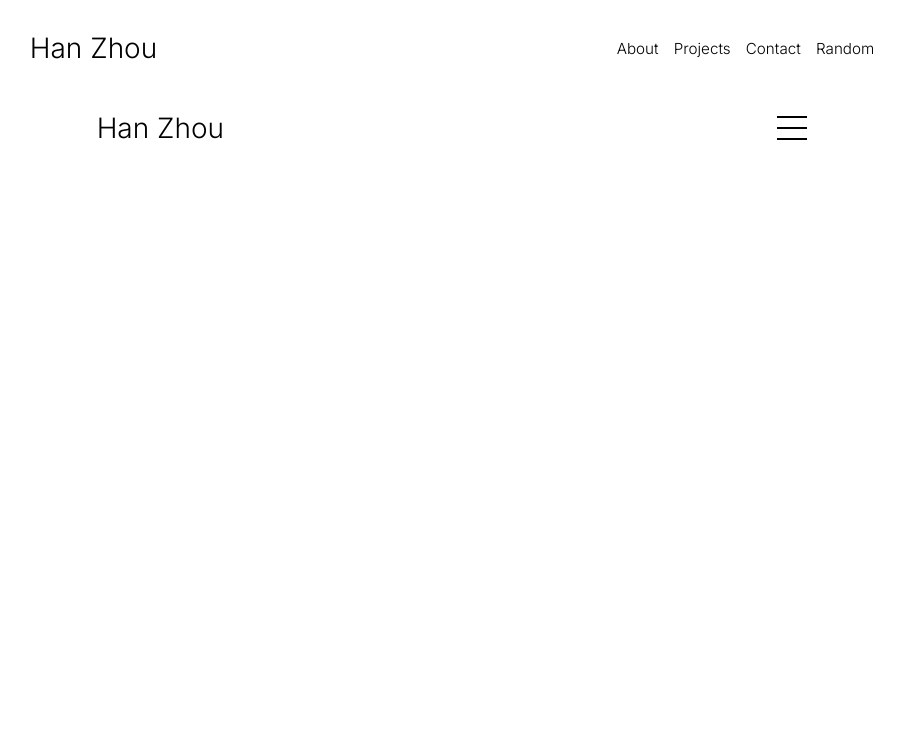
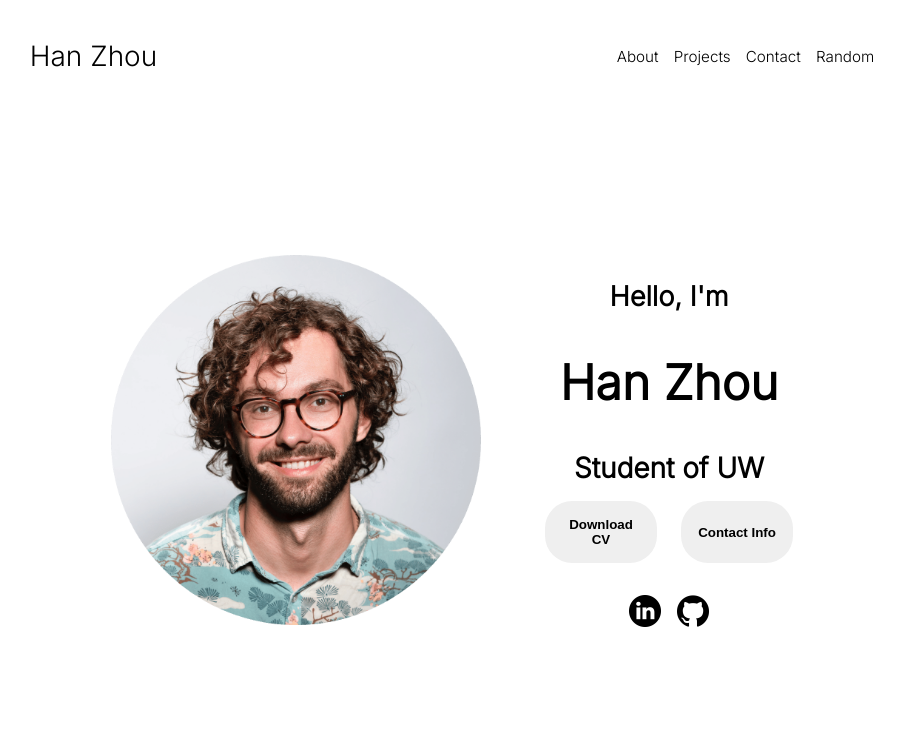
Before and after one commit to Han-Zhou/website, a plain HTML site: page index.html in a window 1280 px wide. Shown: the whole page, without its empty margins (188-1092 px from the left). Drawn offline with Linux system fonts and the light colour scheme.

Commit message:
Completed front page

```diff
--- a/index.html
+++ b/index.html
@@ -21,10 +21,10 @@
     <div id="front-name">Han Zhou</div>
     <div>
       <ul class="nav-links">
-        <li><a href="#Journey">About</a></li>
-        <li><a href="#Projects">Projects</a></li>
-        <li><a href="#Contact">Contact</a></li>
-        <li><a href="#Random">Random</a></li>
+        <li><a href="#journey">About</a></li>
+        <li><a href="#projects">Projects</a></li>
+        <li><a href="#contact">Contact</a></li>
+        <li><a href="#random">Random</a></li>
       </ul>
     </div>
   </nav>
@@ -38,16 +38,56 @@
         <span></span>
       </div>
       <div class="menu-links">
-        <li><a href="#Journey" onclick="toggleMenu()">About</a></li>
-        <li><a href="#Projects" onclick="toggleMenu()">Projects</a></li>
-        <li><a href="#Contact" onclick="toggleMenu()">Contact</a></li>
-        <li><a href="#Random" onclick="toggleMenu()">Random</a></li>
+        <li><a href="#journey" onclick="toggleMenu()">About</a></li>
+        <li><a href="#projects" onclick="toggleMenu()">Projects</a></li>
+        <li><a href="#contact" onclick="toggleMenu()">Contact</a></li>
+        <li><a href="#random" onclick="toggleMenu()">Random</a></li>
 
       </div>
     </div>
 
   </nav>
 
+
+
+  <section id="profile">
+    <div class="section_pic-container">
+      <img src="./assets/profile-pic.png" alt="Han Zhou profile picture">
+    </div>
+    <div class="section_text">
+      <p class="section_text_p1">Hello, I'm</p>
+      <h1 class="title">Han Zhou</h1>
+      <p class="section_text_p2">Student of UW</p>
+
+      <div class="btn-container">
+        <button class="btn btn-color-2"
+        onclick="window.open('./assets/resume-example.pdf')">
+          Download CV
+        </button>
+        <button class="btn btn-color-1" onclick="location.href='#contact'">
+          Contact Info
+        </button>
+
+      </div>
+
+      <div id="socials-container">
+        <img src="./assets/linkedin.png" alt="My LinkedIn profile"
+        class="icon" onclick="location.href='https://linkedin.com'">
+        <img src="./assets/github.png" alt="My GitHub profile"
+        class="icon" onclick="location.href='https://github.com'">
+      </div>
+    </div>
+  </section>
+
+
+
+
+
+
+
+
+
+
 </body>
 
 </html>
--- a/style.css
+++ b/style.css
@@ -1,20 +1,20 @@
-
 @import url('https://fonts.googleapis.com/css2?family=Inter:wght@300&family=Open+Sans:wght@300&family=Roboto:wght@100&display=swap');
 
-body{
+body {
     font-family: 'Inter', sans-serif;
-    /*background-color: ;
-    color:*/
+    background-color: white;
+
 }
 
-html{
+html {
     scroll-behavior: smooth;
 }
 
 
 
 /* Transition */
-a, .btn{
+a,
+.btn {
     transition: all 300m s ease;
 }
 
@@ -22,39 +22,41 @@ a, .btn{
 
 /* navigation links */
 
-#navigation-desktop, .nav-links{
+nav,
+.nav-links {
     display: flex;
 }
 
 
-#navigation-desktop{
+nav {
     justify-content: space-around;
     align-items: center;
-    height: 10vh;
+    height: 12vh;
 }
 
-.nav-links{
+.nav-links {
     gap: 1em;
     list-style: none;
     font-size: 0.95em;
 }
 
-a{
+a {
     color: black;
     text-decoration: none;
 }
 
-a:hover{
-    color:azure;
+a:hover {
+    color: azure;
     text-decoration: underline;
     text-underline-offset: 0.5rem;
 }
 
-#front-name{
+#front-name {
     font-size: 1.75em;
 }
-#front-name:hover{
-    cursor:default;
+
+#front-name:hover {
+    cursor: default;
 }
 
 
@@ -64,20 +66,17 @@ a:hover{
 
 /* Hamburger Menu */
 
-#navigation-mobile{
-    display: flex;
-    justify-content: space-around;
-    align-items: center;
-    height: 10vh;
+#navigation-mobile {
+    display: none;
 
 }
 
-.hamburger-menu{
+.hamburger-menu {
     position: relative;
     display: inline-block;
 }
 
-.hamburger-icon{
+.hamburger-icon {
     display: flex;
     flex-direction: column;
     justify-content: space-between;
@@ -86,14 +85,14 @@ a:hover{
     cursor: pointer;
 }
 
-.hamburger-icon span{
+.hamburger-icon span {
     width: 100%;
     height: 2px;
     background-color: black;
     transition: all 0.3 ease-in-out;
 }
 
-.menu-links{
+.menu-links {
     position: absolute;
     top: 100%;
     right: 0;
@@ -114,36 +113,150 @@ a:hover{
     transition: all 0.3 ease-in-out;
 }
 
-.menu-links li{
+.menu-links li {
     list-style: none;
 }
 
-.menu-links.open{
+.menu-links.open {
     max-height: 300px;
 }
 
-.hamburger-icon.open span:first-child{
+.hamburger-icon.open span:first-child {
     transform: rotate(45deg) translate(10px, 5px);
 }
 
-.hamburger-icon.open span:nth-child(2){
+.hamburger-icon.open span:nth-child(2) {
     opacity: 0;
 }
 
-.hamburger-icon.open span:last-child{
+.hamburger-icon.open span:last-child {
     transform: rotate(-45deg) translate(10px, -5px);
 }
 
-.hamburger-icon span:first-child{
+.hamburger-icon span:first-child {
     transform: none;
 }
-.hamburger-icon span:nth-child(2){
-    transform: none;
+
+.hamburger-icon span:first-child {
+    opacity: 1;
 }
-.hamburger-icon span:last-child{
+
+.hamburger-icon span:first-child {
     transform: none;
 }
 
 
 
+
+
+
 /* SECTIONS */
+
+section {
+    padding-top: 4vh;
+    height: 96vh;
+    margin: 0 5rem;
+    box-sizing: border-box;
+    min-height: fit-content;
+}
+
+.section-container {
+    display: flex;
+}
+
+
+
+
+
+/* SECTION: PROFILE */
+
+#profile {
+    display: flex;
+    justify-content: center;
+    gap: 4rem;
+    height: 80vh;
+}
+
+.section_pic-container {
+    display: flex;
+    height: 370px;
+    width: 370px;
+    margin: auto 0;
+}
+
+.section_text {
+    align-self: center;
+    text-align: center;
+}
+
+.section_text p {
+    font-weight: 600;
+}
+
+.section_text_p1 {
+    text-align: center;
+    font-size: 1.7rem;
+}
+
+.section_text_p2 {
+    font-size: 1.75rem;
+    margin-bottom: 1rem;
+}
+
+.title {
+    font-size: 3rem;
+    text-align: center;
+}
+
+#socials-container {
+    display: flex;
+    justify-content: center;
+    margin-top: 2rem;
+    gap: 1rem;
+}
+
+
+
+
+
+
+/* ICONS */
+
+.icon {
+    cursor: pointer;
+    height: 2rem;
+}
+
+
+
+
+/* BUTTONS */
+
+.btn-container{
+    display: flex;
+    justify-content:center;
+    gap: 1.5rem;
+}
+
+.btn{
+    font-weight: 600;
+    transition: all 300ms ease;
+    padding: 1rem;
+    width: 7rem;
+    border-radius: 1.7rem;
+}
+
+.btn-color-1, .btn-color-2{
+    border:rgb(54, 54, 59);
+
+}
+.btn-color-1:hover,
+.btn-color-2:hover{
+    cursor: pointer;
+}
+
+.btn-color-1:hover,
+.btn-color-2:hover{
+    background: rgb(54, 54, 59);
+    color: white;
+}
```
Also changed, not shown: assets/about-pic.png (added), assets/arrow.png (added), assets/checkmark.png (added), assets/education.png (added), assets/email.png (added), assets/experience.png (added), assets/github.png (added), assets/linkedin.png (added), assets/profile-pic-2.png (added), assets/profile-pic.png (added), assets/project-1.png (added), assets/project-2.png (added), assets/project-3.png (added), 2 other files.
